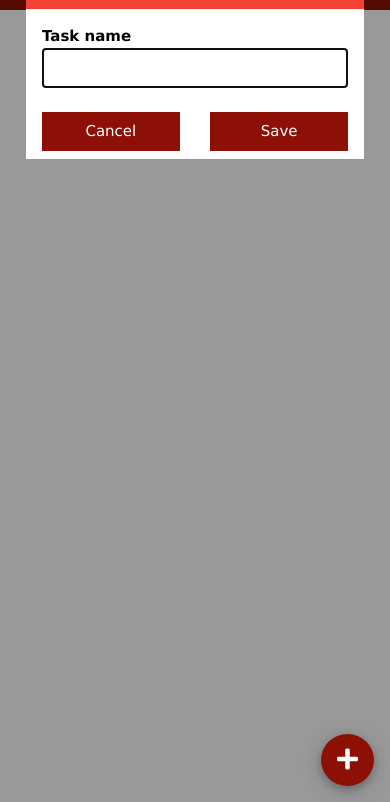
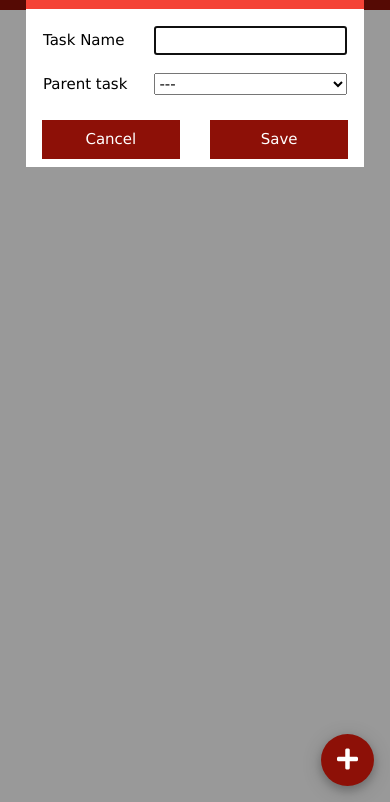
Before and after one commit to dj1411/TaskTimer, a website: page www/index.html in a window 390 px wide. Both pictures are taken after a click on the button 347 px from the left and 802 px from the top of the page. Shown: the part 42-844 px from the top of the page. Drawn offline with Linux system fonts and the light colour scheme; some packages are replaced by stand-ins of ours.

Commit message:
add task modal

```diff
--- a/www/index.html
+++ b/www/index.html
@@ -116,16 +116,22 @@
         <!-- add/edit task modal -->
         <form id="formAddEditTask" class="w3-container" action="javascript: onsubmitAddEditTask()">
             <div id="modalAddEditTask" class="w3-modal w3-padding" onclick="oncancelAddEditTask(event)">
-                <div class="w3-modal-content w3-text-theme" style="max-width:600px">
+                <div class="w3-modal-content w3-text-black" style="max-width:600px">
 
-                    <div class="w3-bar w3-margin-bottom w3-theme w3-large">
+                    <div class="w3-bar w3-theme w3-large">
                         <div class="w3-bar-item w3-container w3-padding">Add task</div>
                     </div>
 
-                    <div class="w3-container">
-                        <label class="w3-text-black"><b>Task name</b></label>
-                        <input type="text" id="textTaskName" class="w3-input w3-border w3-margin-bottom" required />
-                    </div>
+                    <table style="border-collapse: separate; border-spacing: 16px">
+                        <tr>
+                            <td style="min-width: 10ch">Task Name</td>
+                            <td><input type="text" id="textTaskName" style="width: 100%" required></td>
+                        </tr>
+                        <tr>
+                            <td>Parent task</td>
+                            <td><select style="width: 100%"><option selected>---</option></select></td>
+                        </tr>
+                    </table>
 
                     <div class="w3-bar w3-padding">
                         <input id="buttonCancelAddEditTask" type="button" class="w3-button mybutton w3-ripple w3-theme-action w3-left" style="width:45%" onclick="oncancelAddEditTask(event)" value="Cancel" />
--- a/www/js/index.js
+++ b/www/js/index.js
@@ -95,6 +95,14 @@ function addEditTaskDiv(idTask) {
             table.style.width = "100%";
             table.classList.add( "w3-border", "w3-margin-bottom");
             divCard.appendChild(table);
+
+            /* add an blank task to scroll past (+) button */
+            divTaskBlank = document.createElement("div");
+            divTaskBlank.id = "divTask_blank";
+            document.getElementById("divBody").appendChild(divTaskBlank);
+            divTaskBlank.classList.add("w3-container");
+            divTaskBlank.style.height = window.innerHeight -
+                document.getElementById("buttonAddTask").getBoundingClientRect().top + "px";
         }
         else {
             /* create table row */
@@ -102,14 +110,6 @@ function addEditTaskDiv(idTask) {
             divTask = table.insertRow(-1);
             divTask.id = "divTask_" + idTask;
         }
-
-        /* add an blank task to scroll past (+) button */
-        divTaskBlank = document.createElement("div");
-        divTaskBlank.id = "divTask_blank";
-        document.getElementById("divBody").appendChild(divTaskBlank);
-        divTaskBlank.classList.add("w3-container");
-        divTaskBlank.style.height = window.innerHeight -
-            document.getElementById("buttonAddTask").getBoundingClientRect().top + "px";
     }
     else {
         divTask = document.getElementById( "divTask_" + idTask);
```
Also changed, not shown: 1 other file.
